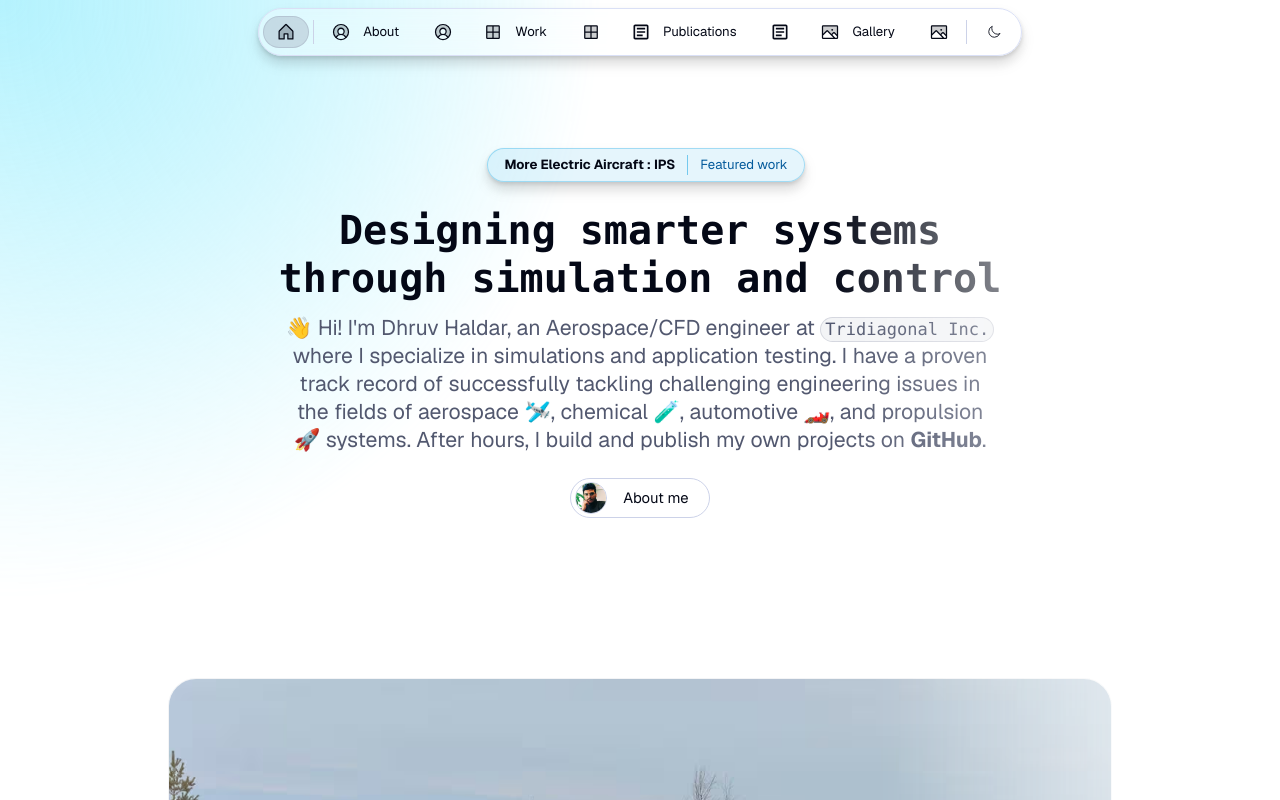
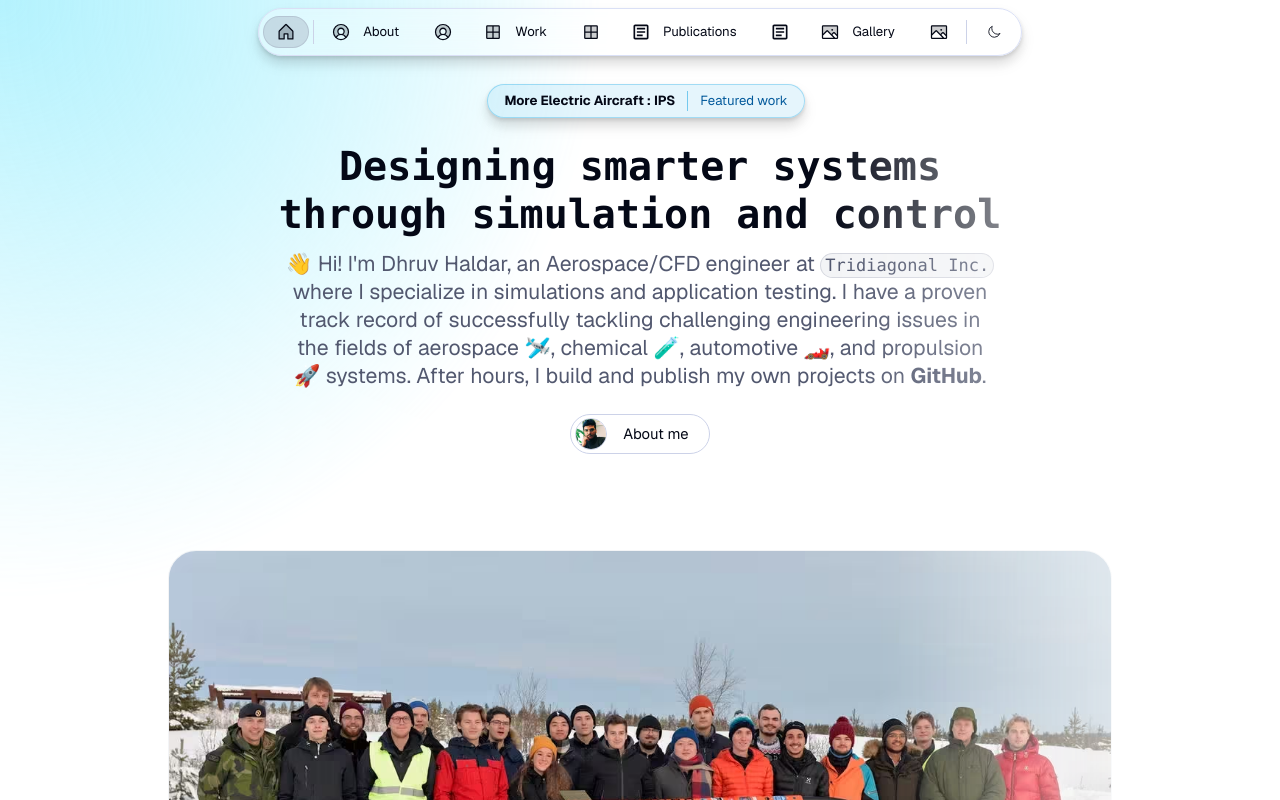
Before and after one commit to dhruvhaldar/portfolio, a Next.js app: page / in a window 1280 px wide. Shown: the top 800 px of the page. Built offline with nearby package versions, Linux system fonts and the light colour scheme.

Commit message:
fix paddingY

```diff
--- a/src/app/page.tsx
+++ b/src/app/page.tsx
@@ -77,7 +77,7 @@ export default function Home() {
       />
 
       {/* Hero Section */}
-      <Column fillWidth paddingY="xl" horizontal="center" gap="m">
+      <Column fillWidth paddingY="s" horizontal="center" gap="m">
         <Column maxWidth="s" horizontal="center" align="center">
           {home.featured.display && (
             <RevealFx
```
